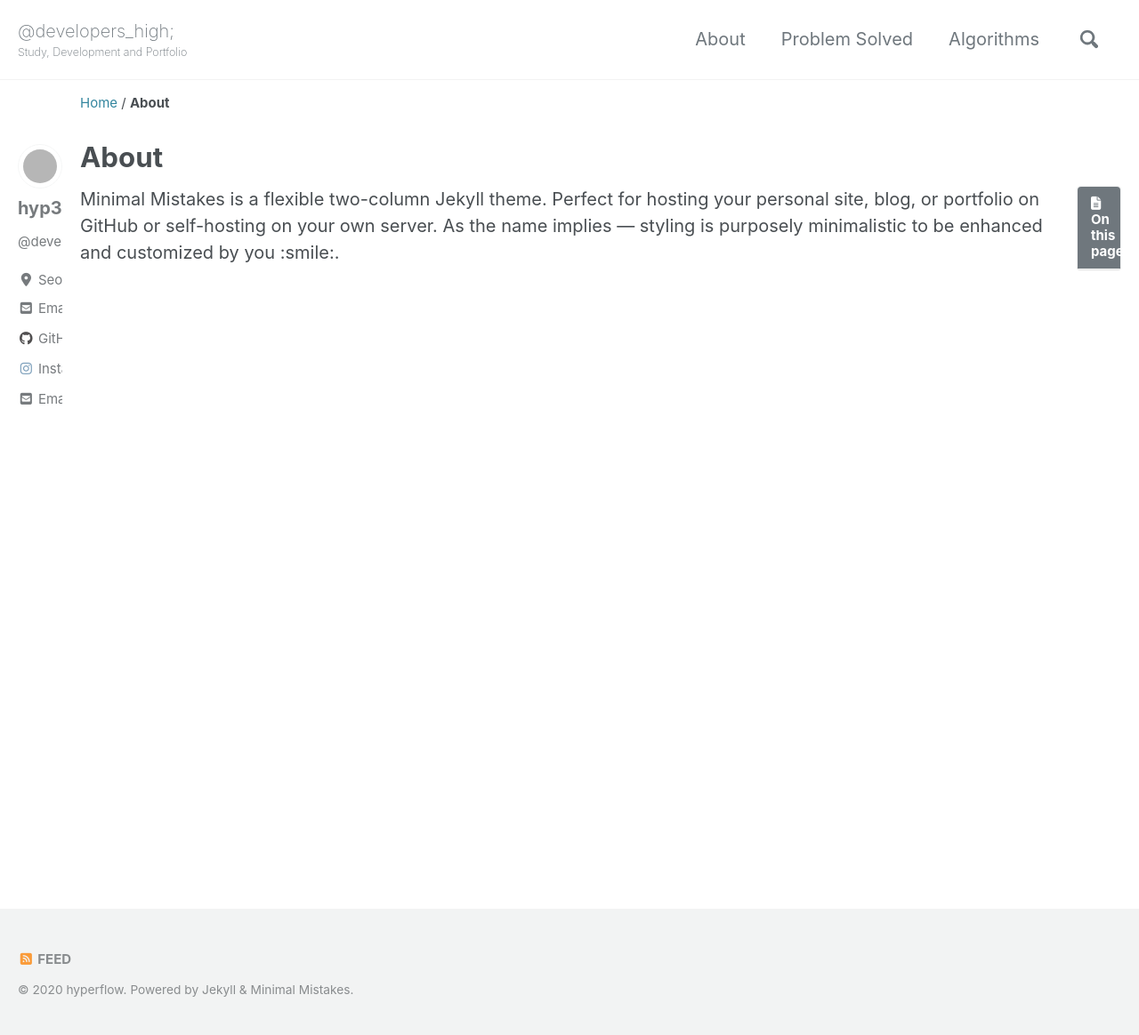
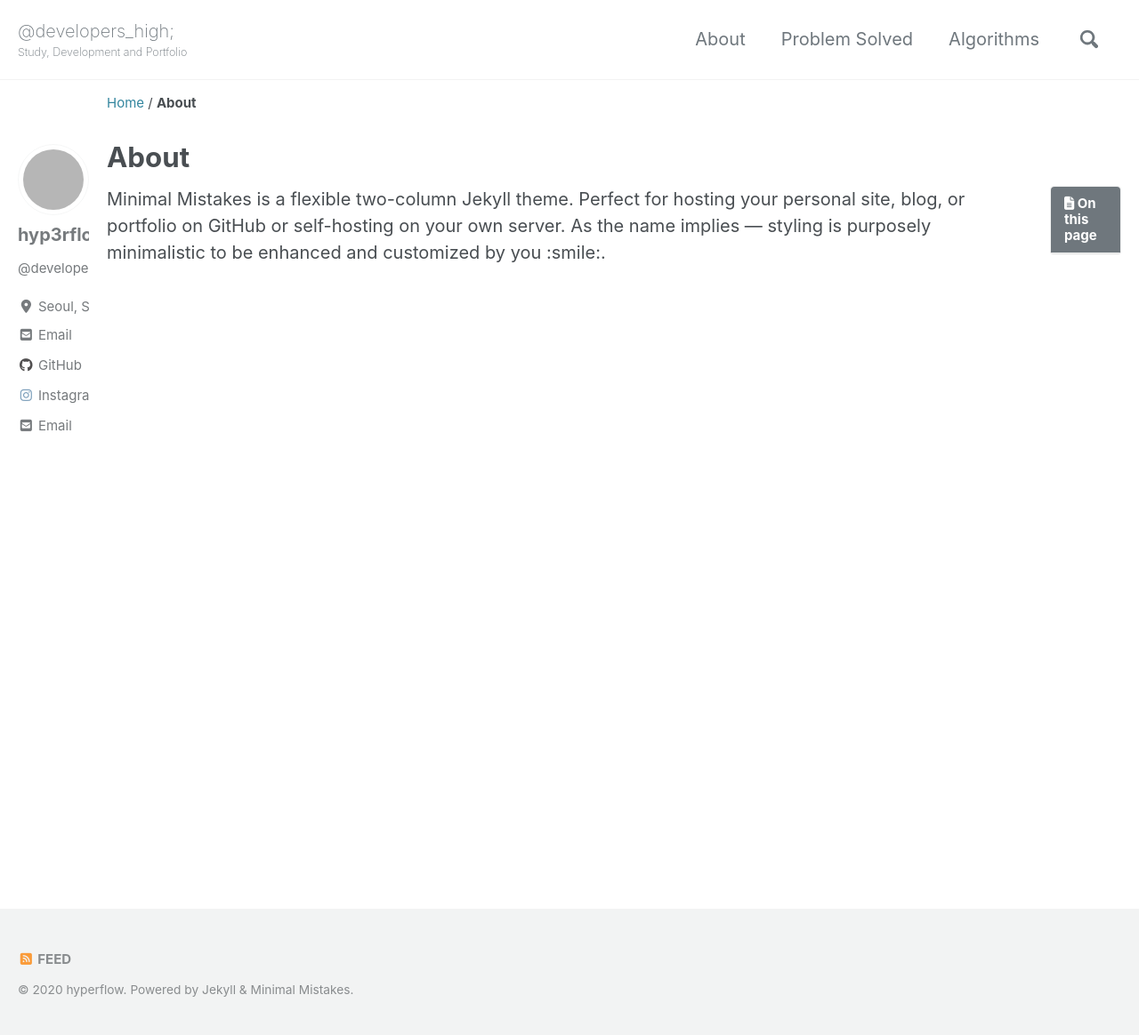
Before and after one commit to hyp3rflow/hyp3rflow.github.io, a Jekyll site: the page built from _pages/about.md, in a window 1280 px wide. Shown: the whole page at 89% size. Built offline with Jekyll 4.4.1, drawn with Linux system fonts in a browser that asks for light colours; cached includes are drawn as plain includes; nearby versions of some CDN libraries; grey boxes are pictures that could not be loaded.

Commit message:
sidebar size

```diff
--- a/_sass/minimal-mistakes/_base.scss
+++ b/_sass/minimal-mistakes/_base.scss
@@ -110,12 +110,9 @@ blockquote {
   margin: 2em 1em 2em 0;
   padding-left: 1em;
   padding-right: 1em;
-  font-style: italic;
   border-left: 0.25em solid $primary-color;
 
   cite {
-    font-style: italic;
-
     &:before {
       content: "\2014";
       padding-right: 5px;
--- a/_sass/minimal-mistakes/_variables.scss
+++ b/_sass/minimal-mistakes/_variables.scss
@@ -144,8 +144,8 @@ $max-width: $x-large !default;
    ========================================================================== */
 
 $right-sidebar-width-narrow: 50px !default;
-$right-sidebar-width: 70px !default;
-$right-sidebar-width-wide: 200px !default;
+$right-sidebar-width: 100px !default;
+$right-sidebar-width-wide: 150px !default;
 
 /*
    Other
```
